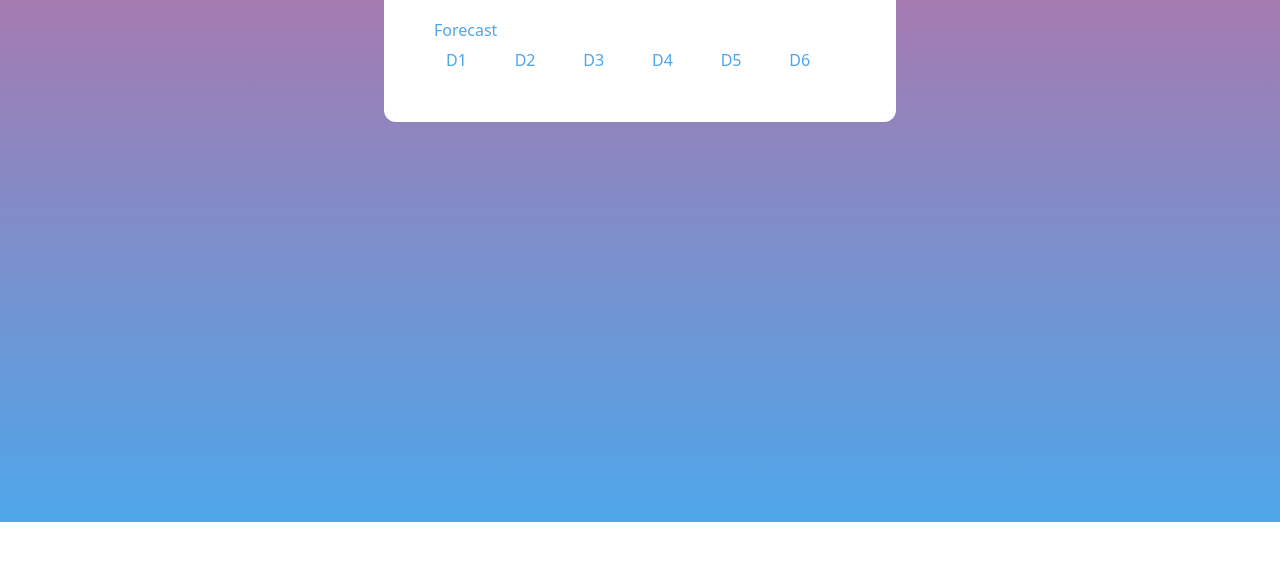
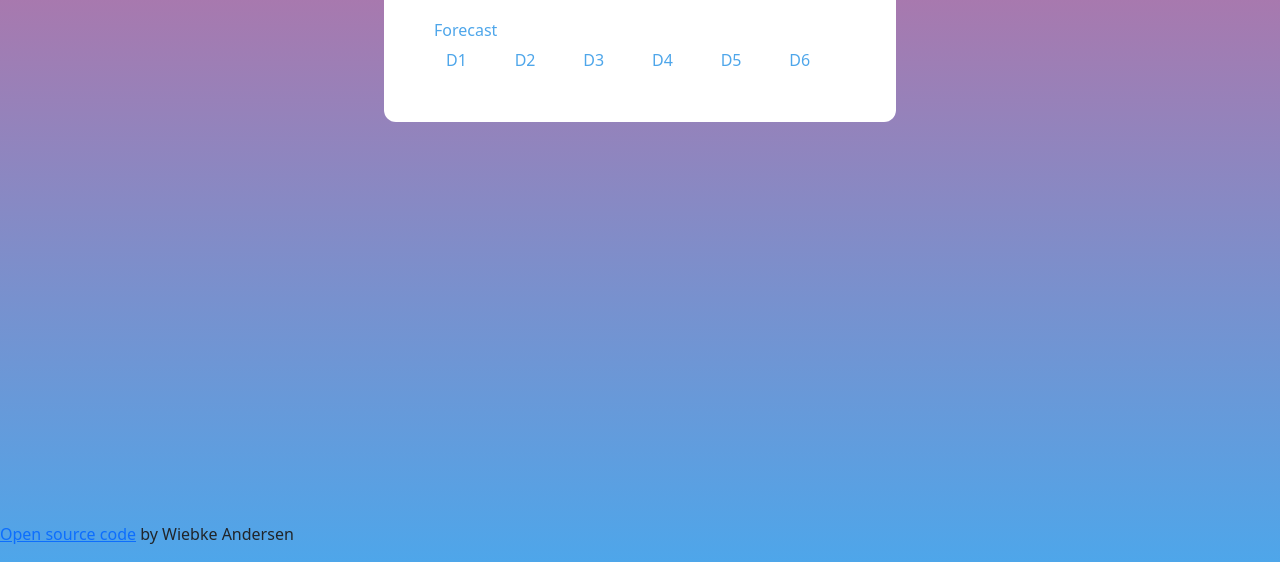
Before and after one commit to Wiebke-An/Weather-App, a plain HTML site: page index.html in a window 1280 px wide. Shown: the part 398-960 px from the top of the page. Before the commit the page ends 920 px from the top, so only its background shows below. Drawn offline with nearby package versions, Linux system fonts and the light colour scheme.

Commit message:
Added connection to Github in Footer

```diff
--- a/index.html
+++ b/index.html
@@ -86,6 +86,12 @@
         </div>
       </div>
     </div>
+    <p>
+      <a href="https://github.com/Wiebke-An/Weather-App.git"
+        >Open source code</a
+      >
+      by Wiebke Andersen
+    </p>
   </body>
   <script src="Java.js"></script>
 </html>
```
